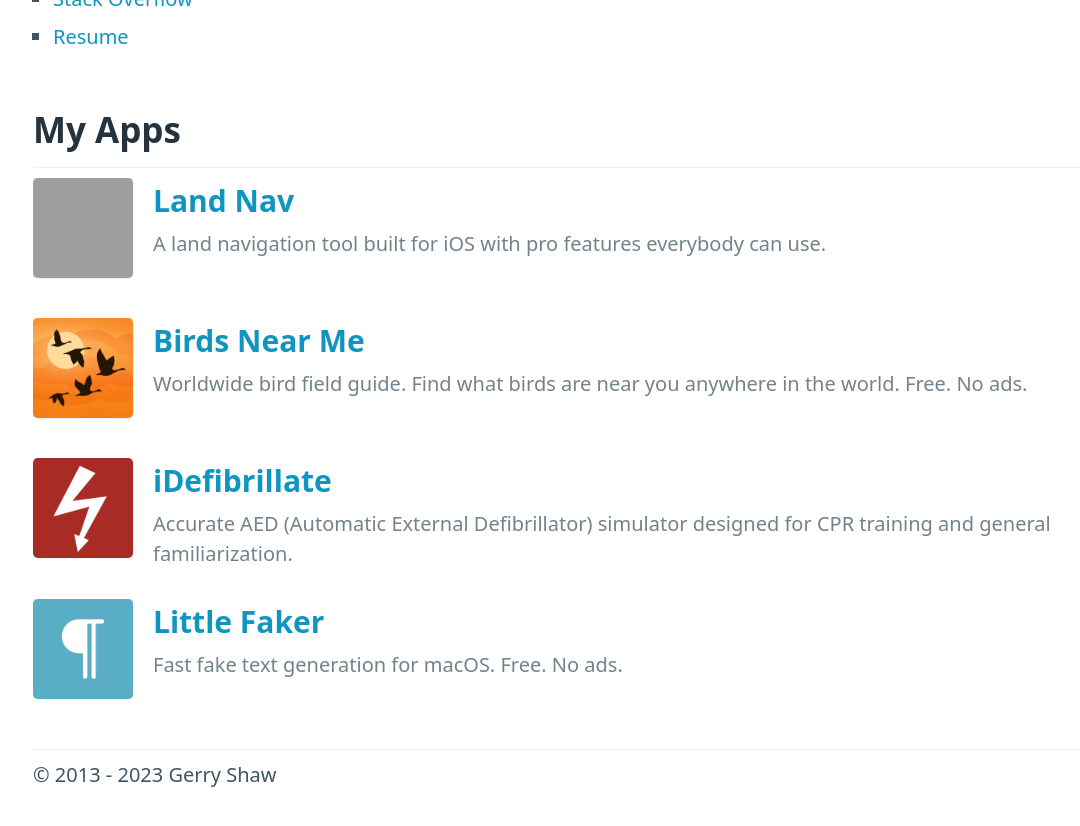
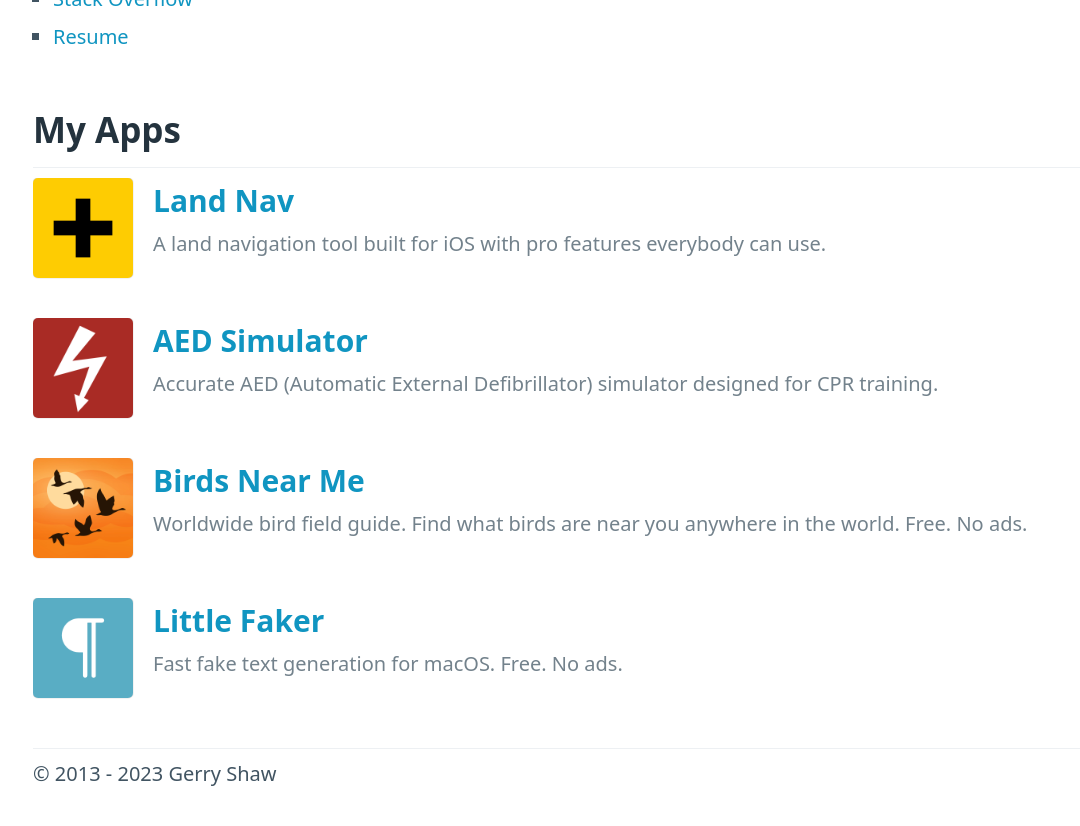
Before and after one commit to gshaw/gshaw.github.io, a Jekyll site: the page built from index.md, in a window 1280 px wide and 900 px high, scrolled down 739 px. Shown: the top 826 px of the window, without its empty margins (42-1122 px from the left). Built offline with Jekyll 4.4.1, drawn with Linux system fonts in a browser that asks for light colours; grey boxes are pictures that could not be loaded.

Commit message:
Move AED Simulator to aedsim.com

```diff
--- a/index.md
+++ b/index.md
@@ -23,7 +23,7 @@
 
 <div class="app-card">
   <a href="https://landnav.app/">
-    <img src="https://landnav.app/icon.png" alt="Land Nav app icon">
+    <img src="/landnav/icon.png" alt="Land Nav app icon">
   </a>
   <hgroup>
     <h3><a href="https://landnav.app/">Land Nav</a></h3>
@@ -34,6 +34,17 @@
 </div>
 
 <div class="app-card">
+  <a href="https://aedsim.com">
+    <img src="/aedsim/icon.png" alt="AED Simulator app icon">
+  </a>
+  <hgroup>
+    <h3><a href="https://aedsim.com">AED Simulator</a></h3>
+    <p>
+      Accurate AED (Automatic External Defibrillator) simulator designed for CPR training.
+    </p>
+  </hgroup>
+</div>
+<div class="app-card">
   <a href="https://birdsnearme.com">
     <img src="/birdsnearme/icon.jpg" alt="Birds Near Me app icon">
   </a>
@@ -41,18 +52,6 @@
     <h3><a href="https://birdsnearme.com">Birds Near Me</a></h3>
     <p>
       Worldwide bird field guide. Find what birds are near you anywhere in the world. Free. No ads.
-    </p>
-  </hgroup>
-</div>
-
-<div class="app-card">
-  <a href="/idefibrillate/">
-    <img src="/idefibrillate/icon.png" alt="iDefibrillate app icon">
-  </a>
-  <hgroup>
-    <h3><a href="/idefibrillate/">iDefibrillate</a></h3>
-    <p>
-      Accurate AED (Automatic External Defibrillator) simulator designed for CPR training and general familiarization.
     </p>
   </hgroup>
 </div>
```
Also changed, not shown: idefibrillate/index.md (+4 -33 lines), idefibrillate/support.md (+4 -8 lines), aedsim/icon.png (renamed from idefibrillate/icon.png), idefibrillate/screenshots/1.png (deleted).
